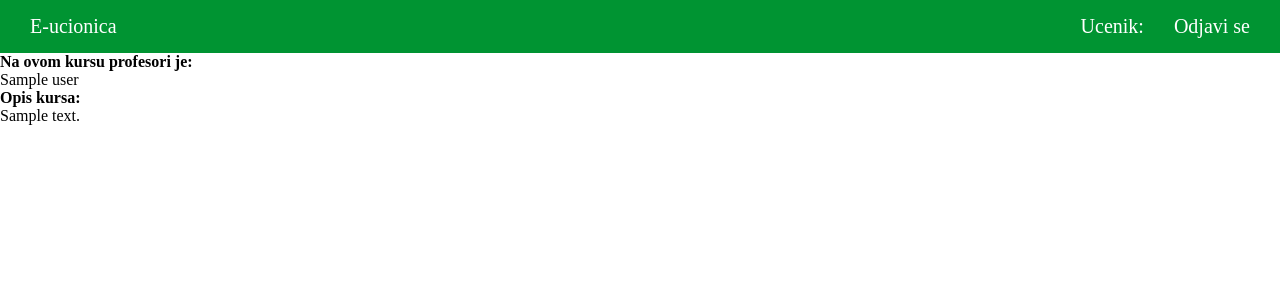
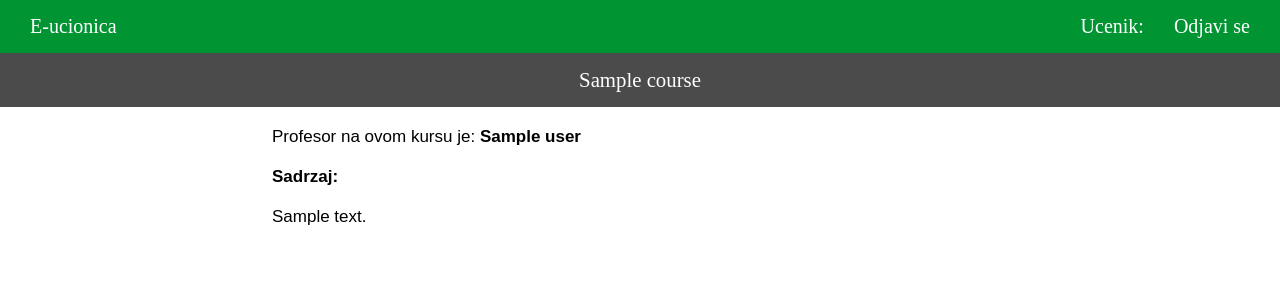
Before and after one commit to Nenad998/LMS-PHP-MVC-, a PHP site: template app/views/single_course_admin.view.php in a window 1280 px wide. Shown: the top 300 px of the page. Run offline with PHP 8.4, Linux system fonts and the light colour scheme; the template is opened without the code that fills it: most values are stand-ins (such as "Sample title", 1, 10 or a date in 2020); data that the repository does not hold is empty.

Commit message:
Update single_course_admin.view.php

```diff
--- a/app/views/single_course_admin.view.php
+++ b/app/views/single_course_admin.view.php
@@ -1,19 +1,28 @@
 <?php require 'partials/header.php';  ?>
 
-    <div class="container-fluid mt-2  h-75 d-inline-block ">
-        <div class="row ">
-              <div class="col-xl-2"> </div>
-            <div class="col-xl-8 mt-3">
-                       <p><b>Na ovom kursu profesori je: </b></p>
-                         <p> <?php echo $course->user->name; ?></p>
+<div class="under_nav">
 
-                          <p><b>Opis kursa: </b></p>
-                            <p><?php echo $course->description; ?></p>
+    <p class="under_nav_parag"><?php echo  $course->name;  ?></p>
+
+</div>
+
+<div class="std_exercise_txt">
+
+    <div class="std_exe_txt"></div>
+    <div class="std_exe_txt"><p class="deadline_std">Profesor na ovom kursu je: <b><?php echo $course->user->name; ?></b></p>
+
+        <p class="content_exe_std"><b>Sadrzaj:</b></p><p><?php echo $course->description;  ?></p>
 
 
-            </div>
-        </div>
-     </div>
+
+    </div>
+
+    <div class="std_exe_txt"></div>
+
+
+
+</div>
+
 
 
 </body>
```
